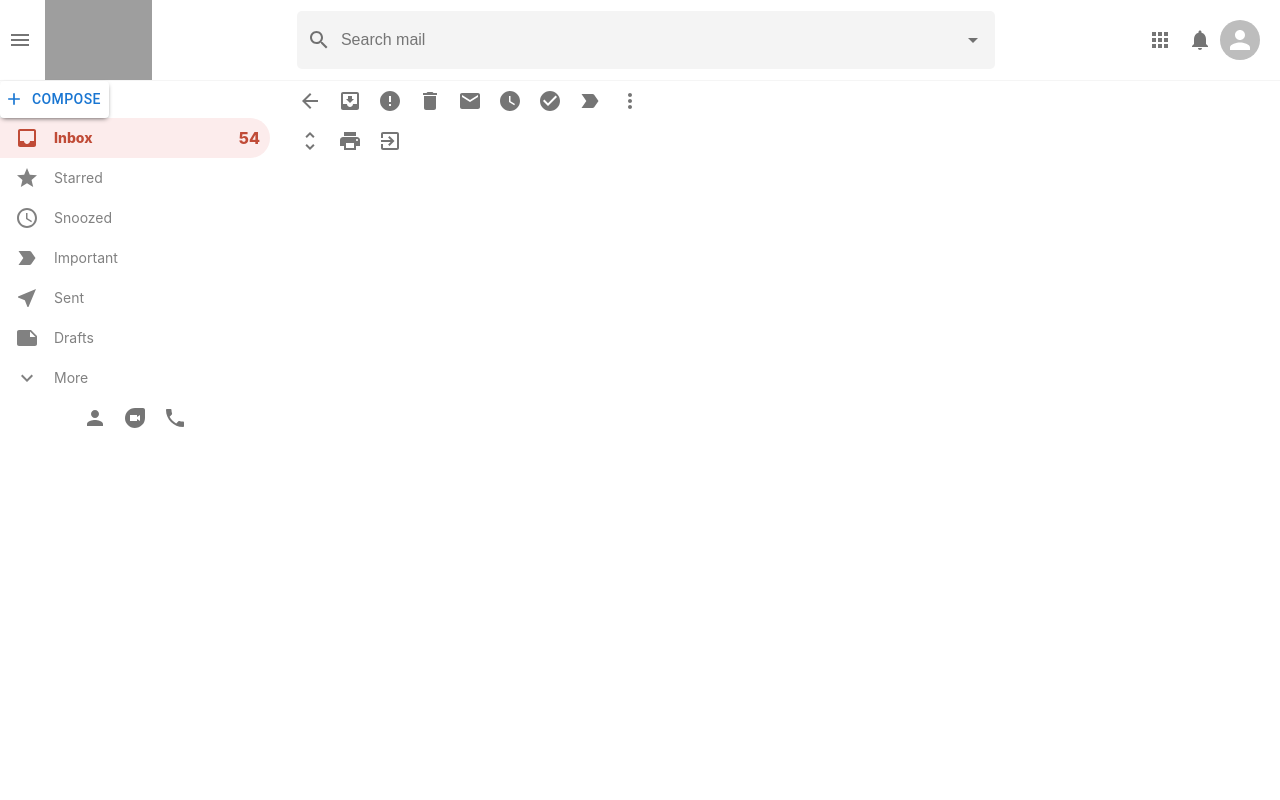
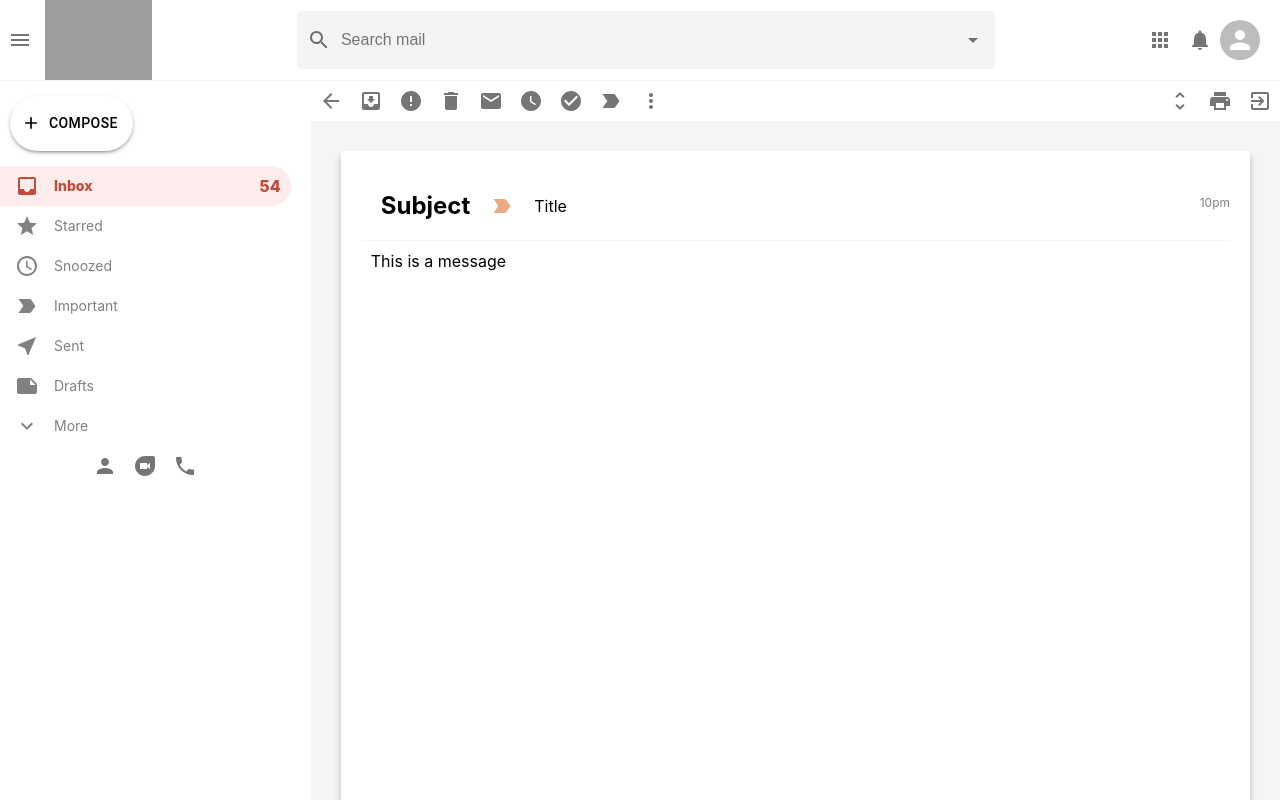
Before and after one commit to Qasper1974/gmailclone, a React (Create React App) app: page /mail in a window 1280 px wide. Shown: the top 800 px of the page. Built offline with nearby package versions, Linux system fonts and the light colour scheme; grey boxes are pictures that could not be loaded.

Commit message:
add style to Mail component + fix styling compose button

```diff
--- a/src/app/components/Mail.js
+++ b/src/app/components/Mail.js
@@ -52,9 +52,26 @@
 					</IconButton>
 				</div>
 				<div className={styles.mail__toolsright}>
-                <IconButton><UnfoldMore/></IconButton>
-                <IconButton><Print /></IconButton>
-                <IconButton><ExitToApp/></IconButton>
+					<IconButton>
+						<UnfoldMore />
+					</IconButton>
+					<IconButton>
+						<Print />
+					</IconButton>
+					<IconButton>
+						<ExitToApp />
+					</IconButton>
+				</div>
+			</div>
+			<div className={styles.mail__body}>
+				<div className={styles.mail__bodyheader}>
+					<h2>Subject</h2>
+					<LabelImportant className={styles.mail__important} />
+					<p>Title</p>
+					<p className={styles.mail__time}>10pm</p>
+				</div>
+                <div className={styles.mail__message}>
+                    <p>This is a message</p>
                 </div>
 			</div>
 		</div>
--- a/src/app/components/Mail.module.css
+++ b/src/app/components/Mail.module.css
@@ -1,3 +1,61 @@
 .mail {
+  flex: 1;
+  background-color: whitesmoke;
+}
+
+.mail__tools {
+    display: flex;
+    justify-content: space-between;
+    background-color: white;
+}
+
+.mail__toolsleft {
+    display: flex;
+}
+
+.mail__body {
+    flex-direction: row;
+    background-color: white;
+    align-items: center;
+    margin: 30px;
+    padding: 20px;
+    height: 100vh;
+    box-shadow: 0px 5px 7px 0px rgba(0, 0, 0, 0.24);
 
 }
+.mail__bodyheader {
+    display: flex;
+    align-items: center;
+    border-bottom: 1px solid whitesmoke;
+    padding: 20px;
+    position: relative;
+
+}
+
+.mail__bodyheader > h2 {
+    font-size: 400;
+    margin-right: 20px;
+}
+
+.mail__important {
+    color: #e8ab82 !important;
+
+}
+
+.mail__bodyheader > p {
+    margin-left: 20px;
+}
+
+.mail__time {
+    position: absolute;
+    top: 24px;
+    right: 0;
+    font-size: 12px;
+    color: gray;
+}
+.mail__message > p {
+    padding: 10px;
+    margin-right: 20px;
+    overflow-wrap: break-word;
+
+}
--- a/src/app/components/Sidebar.module.css
+++ b/src/app/components/Sidebar.module.css
@@ -6,13 +6,13 @@
 
 .sidebar__compose {
     color: black;
-    margin-top: 15px;
-    margin-left: 10px;
-    margin-bottom: 15px;
+    margin-top: 15px !important;
+    margin-left: 10px !important;
+    margin-bottom: 15px !important;
     text-transform: capitalize;
-    color: black;
-    padding: 15px;
-    border-radius: 30px;
+    color: black !important;
+    padding: 15px !important;
+    border-radius: 30px !important;
     box-shadow: 0px 2px 5px -2px rgba(0,0,0,0.75);
 }
 
```
